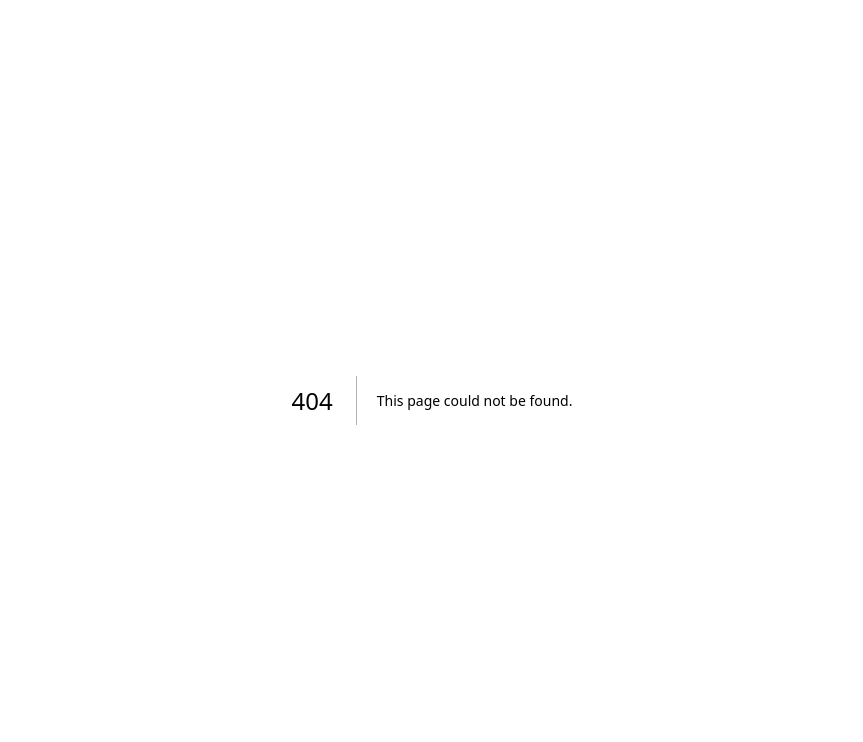
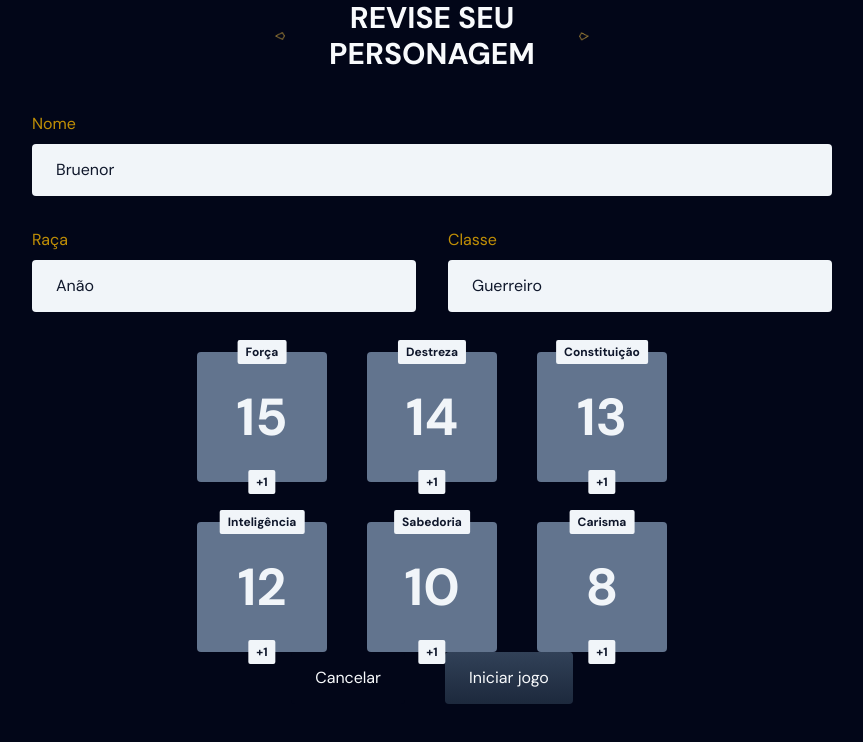
Before and after one commit to decioneto/rpg-mvp, a Next.js app: page /criar-personagem/revisar in a window 1280 px wide. Before the commit this address had no page. Shown: the top 742 px of the page, without its empty margins (208-1071 px from the left). Built offline with nearby package versions, Linux system fonts and the light colour scheme.

Commit message:
page revisar

```diff
--- a/app/criar-personagem/escolher-classe/page.tsx
+++ b/app/criar-personagem/escolher-classe/page.tsx
@@ -125,7 +125,7 @@ export default function EscolherClassePage() {
           Cancelar
         </Link>
         <Link
-          href="escolher-raca"
+          href="revisar"
           className="bg-linear-to-t from-slate-800 to-slate-700 text-slate-50 hover:bg-primary/90 py-3.5 px-6 rounded"
         >
           Avançar
--- /dev/null
+++ b/app/criar-personagem/revisar/page.tsx
@@ -0,0 +1,122 @@
+import { Title } from "@/ui-components/Title";
+import Link from "next/link";
+
+const ATRIBUTOS = [
+  {
+    name: "Força",
+    value: "15",
+    modifier: "+1",
+  },
+  {
+    name: "Destreza",
+    value: "14",
+    modifier: "+1",
+  },
+  {
+    name: "Constituição",
+    value: "13",
+    modifier: "+1",
+  },
+  {
+    name: "Inteligência",
+    value: "12",
+    modifier: "+1",
+  },
+  {
+    name: "Sabedoria",
+    value: "10",
+    modifier: "+1",
+  },
+  {
+    name: "Carisma",
+    value: "8",
+    modifier: "+1",
+  },
+];
+
+export default function RevisarPage() {
+  return (
+    <>
+      <div className="flex-4 flex items-center">
+        <div className="flex flex-col items-center justify-center gap-10">
+          <Title text="Revise seu personagem" />
+
+          <div className="flex flex-col w-200 gap-8">
+            <div className="flex-1">
+              <div className="flex flex-col gap-2">
+                <label htmlFor="nome" className="text-yellow-500/80">
+                  Nome
+                </label>
+                <input
+                  id="nome"
+                  placeholder="Escolha um nome para seu personagem"
+                  className="px-6 py-3.5 bg-slate-100 outline-none rounded text-slate-900"
+                  defaultValue="Bruenor"
+                  readOnly
+                />
+              </div>
+            </div>
+            <div className="flex flex-1 gap-8">
+              <div className="flex flex-1 flex-col gap-2">
+                <label htmlFor="nome" className="text-yellow-500/80">
+                  Raça
+                </label>
+                <input
+                  id="nome"
+                  placeholder="Escolha um nome para seu personagem"
+                  className="px-6 py-3.5 bg-slate-100 outline-none rounded text-slate-900"
+                  defaultValue="Anão"
+                  readOnly
+                />
+              </div>
+              <div className="flex flex-1 flex-col gap-2">
+                <label htmlFor="nome" className="text-yellow-500/80">
+                  Classe
+                </label>
+                <input
+                  id="nome"
+                  placeholder="Escolha um nome para seu personagem"
+                  className="px-6 py-3.5 bg-slate-100 outline-none rounded text-slate-900"
+                  defaultValue="Guerreiro"
+                  readOnly
+                />
+              </div>
+            </div>
+          </div>
+          <div className="grid grid-cols-3 gap-10">
+            {ATRIBUTOS.map((item) => (
+              <div
+                className="bg-slate-500 w-32.5 h-32.5 rounded relative flex flex-col items-center justify-center"
+                key={item.name}
+              >
+                <div className="text-xs font-bold text-slate-900 slate-900 py-1 px-2 bg-slate-100 rounded-[2px] absolute top-0 left-1/2 transform -translate-1/2">
+                  {item.name}
+                </div>
+                <div className="text-slate-100 font-bold text-[52px]">
+                  {item.value}
+                </div>
+                <div className="text-xs font-bold text-slate-900 slate-900 py-1 px-2 bg-slate-100 rounded-[2px] absolute bottom-0 left-1/2 transform translate-y-1/2 -translate-x-1/2">
+                  {item.modifier}
+                </div>
+              </div>
+            ))}
+          </div>
+        </div>
+      </div>
+      <div className="flex-1 flex gap-10 items-start">
+        <Link
+          href="/"
+          className="bg-slate-950 text-slate-50 hover:bg-primary/90 py-3.5 px-6 rounded"
+        >
+          Cancelar
+        </Link>
+        <Link
+          href="revisar"
+          className="bg-linear-to-t from-slate-800 to-slate-700 text-slate-50 hover:bg-primary/90 py-3.5 px-6 rounded"
+        >
+          Iniciar jogo
+        </Link>
+      </div>
+    </>
+  );
+}
```
